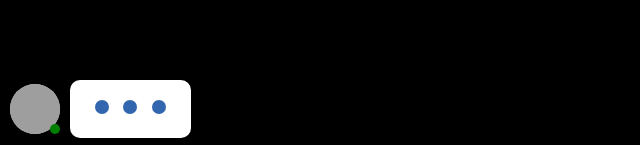
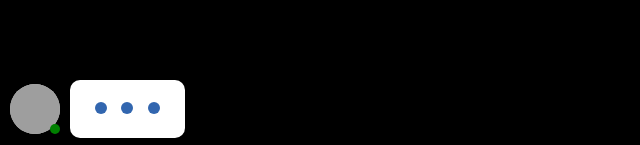
Before and after one commit to luarrekcah/simple-chat-call-to-action, a plain HTML site: page index.html in a window 1280 px wide. Shown: the part 652-797 px from the top of the page, 0-640 px from the left. Drawn offline with Linux system fonts and the light colour scheme; grey boxes are pictures that could not be loaded; a web font is replaced by a local one.

Commit message:
[fix] more fixes

```diff
--- a/main.css
+++ b/main.css
@@ -24,7 +24,7 @@
   .chat-icon {
     display: flex;
     align-items: center;
-    justify-content: center;
+
     width: 30px;
     height: 30px;
     border-radius: 100%;
@@ -51,20 +51,20 @@
 }
 
 .chat-container {
+  padding-bottom: 10px;
+  padding-left: 10px;
   position: absolute;
   bottom: 0;
   left: 0;
   display: flex;
   align-items: center;
-  justify-content: center;
-  padding: 10px;
   animation: appear 0s ease-in-out forwards;
 }
 
 .chat-icon {
   display: flex;
   align-items: center;
-  justify-content: center;
+
   width: 50px;
   height: 50px;
   border-radius: 25px;
@@ -119,8 +119,8 @@
 
 .dot {
   display: inline-block;
-  width: 10px;
-  height: 10px;
+  width: 8px;
+  height: 8px;
   border-radius: 50%;
   background-color: #3266af;
   animation: jumping 1s ease-in-out infinite;
```
